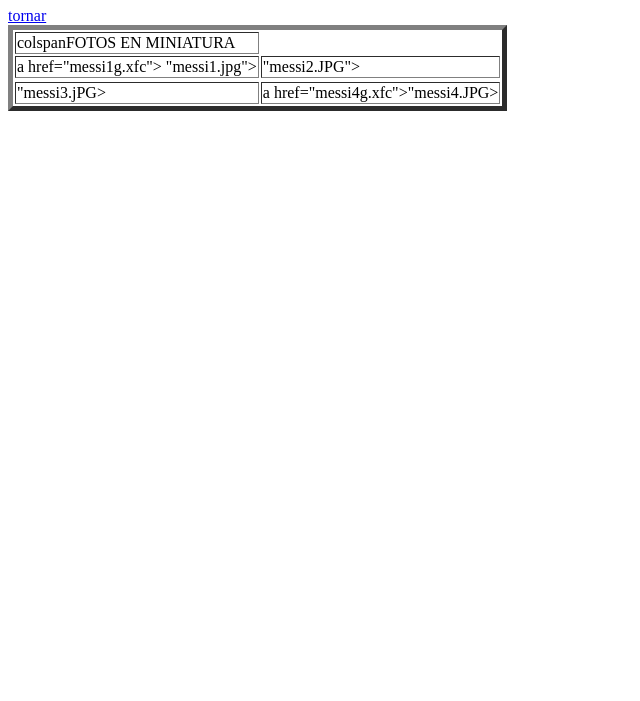
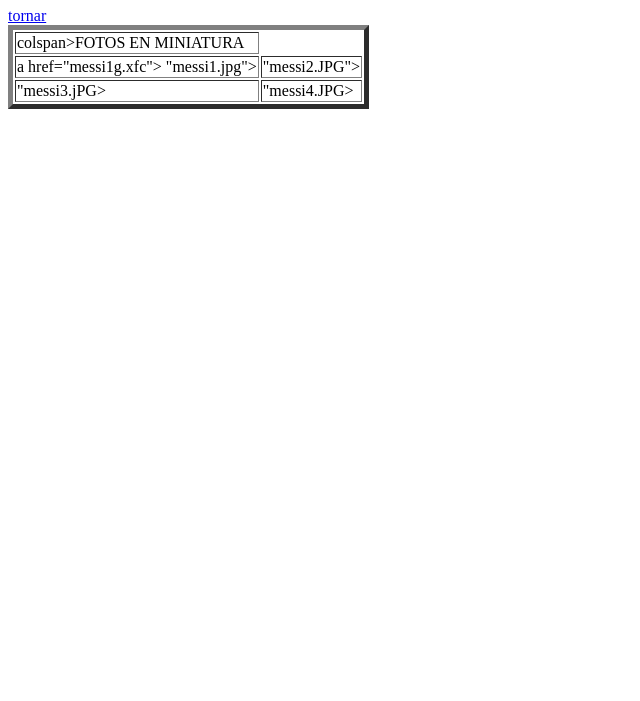
Before and after one commit to Esteve4/Esteve4.github.io, a plain HTML site: page galeria.html in a window 1280 px wide. Shown: the part 99-800 px from the top of the page, without its empty margins (0-640 px from the left). Drawn offline with Linux system fonts and the light colour scheme.

Commit message:
Update galeria.html

```diff
--- a/galeria.html
+++ b/galeria.html
@@ -7,15 +7,15 @@
     <a href="index.html">tornar</a>
    <table border="5">
      <tr>
-       <td>colspanFOTOS EN MINIATURA</td>
+       <td>colspan>FOTOS EN MINIATURA</td>
      </tr>
     <tr>
       <td>a href="messi1g.xfc"></a> "messi1.jpg"></a></td>
   <td><a href="messi2g.xfc"></a>"messi2.JPG"></a></td>
-       <tr>
+       </tr>
         <tr>
           <td><a href="messi3g.xfc"></a>"messi3.jPG></a></td>
-<td> a href="messi4g.xfc"></a>"messi4.JPG></a></td>
+<td><a href="messi4g.xfc"></a>"messi4.JPG></a></td>
      </tr>
     </table>
 
```
